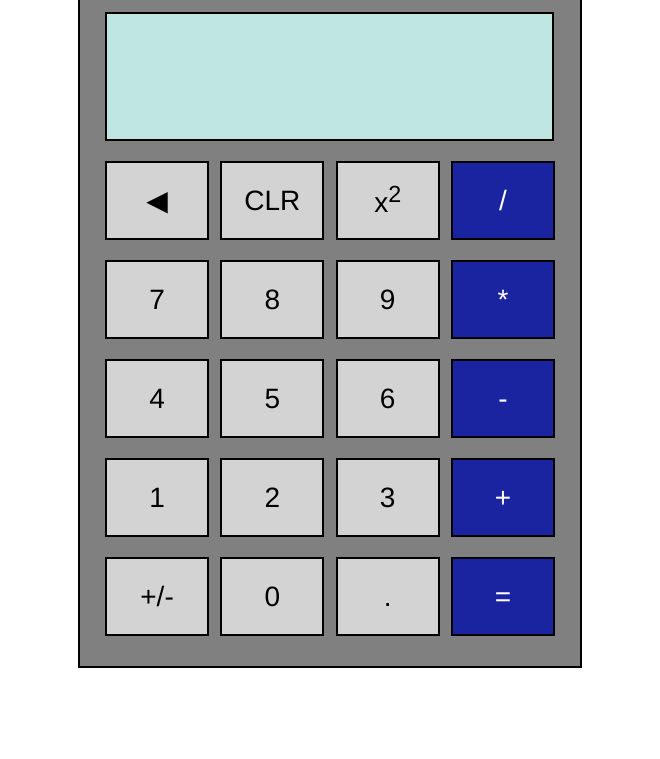
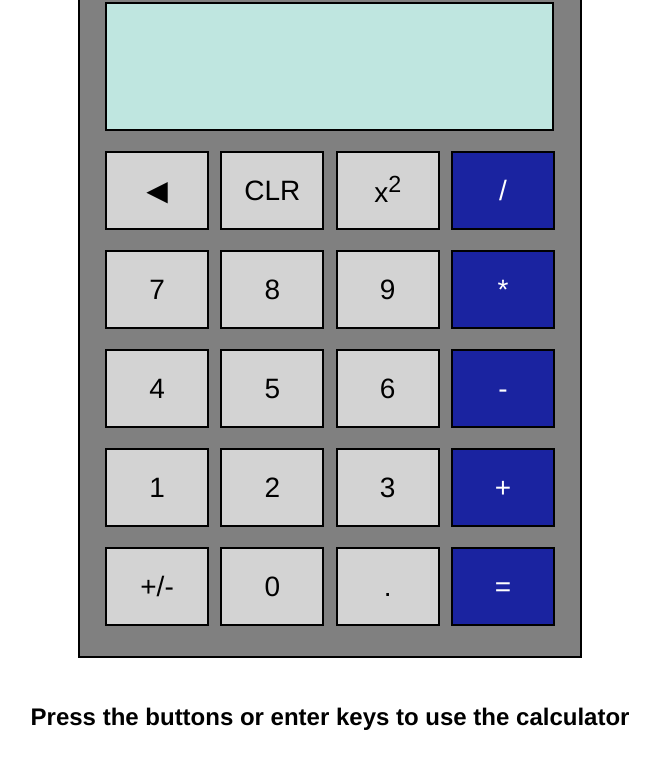
Before and after one commit to alexramirez27/Calculator, a plain HTML site: page index.html in a window 1280 px wide. Shown: the part 160-919 px from the top of the page, without its empty margins (310-970 px from the left). Before the commit the page ends 836 px from the top, so only its background shows below. Drawn offline with Linux system fonts and the light colour scheme.

Commit message:
Added a comment at the bottom
This comment explains how to use the calculator.

```diff
--- a/index.html
+++ b/index.html
@@ -52,6 +52,7 @@
             </div>
         </div>
     </div>
+    <h2>Press the buttons or enter keys to use the calculator</h2>
     <script src="javascript.js"></script>
 </body>
 </html>
--- a/styles.css
+++ b/styles.css
@@ -1,8 +1,9 @@
 body {
     font-family: 'Franklin Gothic Medium', 'Arial Narrow', Arial, sans-serif;
     display: flex;
-    justify-content: center;
-    margin-top: 75px;
+    align-items: center;
+    flex-direction: column;
+    margin-top: 65px;
 }
 
 .calculator-container {
@@ -12,6 +13,7 @@ body {
     width: 500px;
     padding-bottom: 10px;
     background-color: gray;
+    margin-bottom: 25px;
 }
 
 .row {
```
